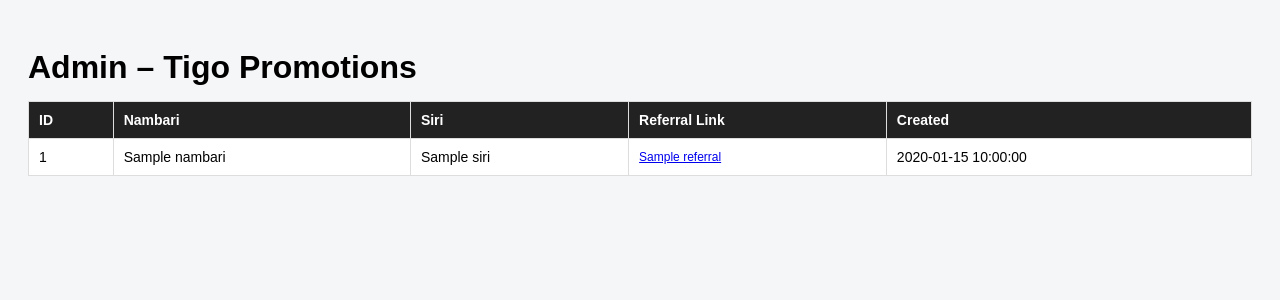
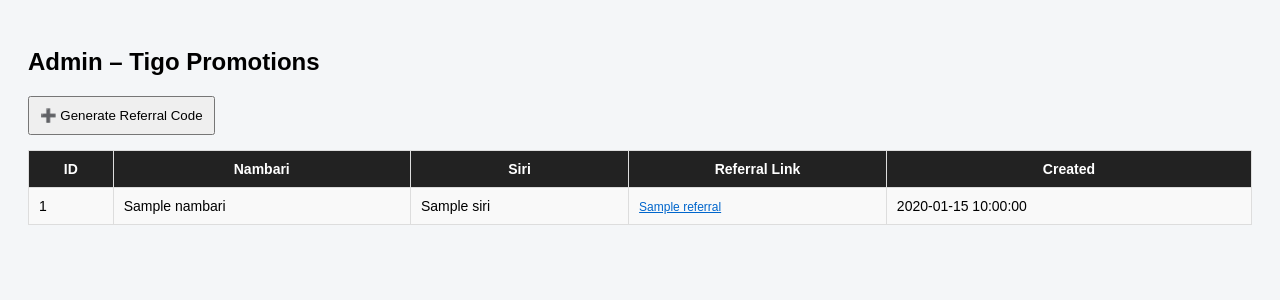
Before and after one commit to jordancruz3115-prog/vins, a Flask app: template templates/admin.html in a window 1280 px wide. Shown: the top 300 px of the page. Run offline with Flask 3, Linux system fonts and the light colour scheme; the template is opened without the code that fills it: most values are stand-ins (such as "Sample title", 1, 10 or a date in 2020).

Commit message:
Update admin.html

```diff
--- a/templates/admin.html
+++ b/templates/admin.html
@@ -1,16 +1,13 @@
 <!DOCTYPE html>
-<html lang="en">
+<html>
 <head>
   <meta charset="UTF-8">
   <title>Admin Panel</title>
   <style>
     body {
-      font-family: Arial, sans-serif;
+      font-family: Arial;
       background: #f4f6f8;
       padding: 20px;
-    }
-    h1 {
-      margin-bottom: 15px;
     }
     table {
       width: 100%;
@@ -20,7 +17,6 @@
     th, td {
       padding: 10px;
       border: 1px solid #ddd;
-      text-align: left;
       font-size: 14px;
     }
     th {
@@ -30,19 +26,26 @@
     tr:nth-child(even) {
       background: #f9f9f9;
     }
-    .ref {
+    a {
+      color: #0066cc;
       font-size: 12px;
-      color: #0066cc;
       word-break: break-all;
+    }
+    button {
+      padding: 10px;
+      margin-bottom: 15px;
     }
   </style>
 </head>
 <body>
 
-<h1>Admin – Tigo Promotions</h1>
+<h2>Admin – Tigo Promotions</h2>
+
+<form method="POST" action="/adminvinc684833/generate">
+  <button type="submit">➕ Generate Referral Code</button>
+</form>
 
 <table>
-  <thead>
   <tr>
     <th>ID</th>
     <th>Nambari</th>
@@ -50,14 +53,13 @@
     <th>Referral Link</th>
     <th>Created</th>
   </tr>
-  </thead>
-  <tbody>
+
   {% for row in rows %}
   <tr>
     <td>{{ row.id }}</td>
     <td>{{ row.nambari }}</td>
     <td>{{ row.siri }}</td>
-      <td class="ref">
+    <td>
       <a href="{{ row.referral }}" target="_blank">
         {{ row.referral }}
       </a>
@@ -65,7 +67,6 @@
     <td>{{ row.created_at }}</td>
   </tr>
   {% endfor %}
-  </tbody>
 </table>
 
 </body>
```
Lines whose indentation alone changed are shown as unchanged.
